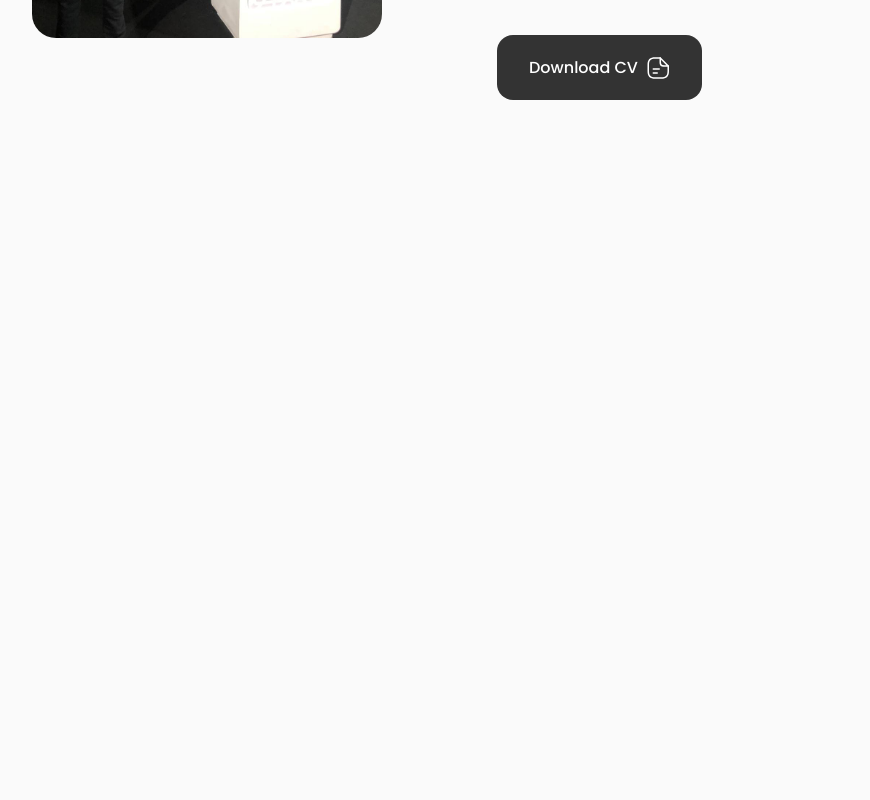
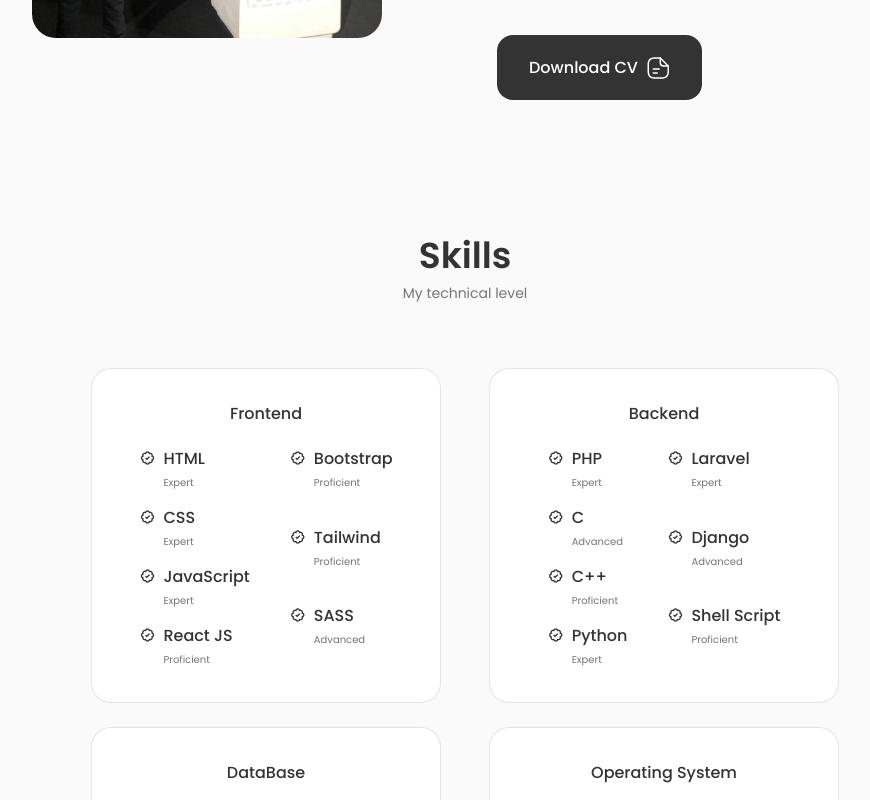
Before and after one commit to marouanedbibih/marouane-portfolio, a React (Vite) app: page / in a window 1280 px wide. Shown: the part 1360-2160 px from the top of the page, without its empty margins (175-1045 px from the left). Before the commit the page ends 1492 px from the top, so only its background shows below. Built offline with nearby package versions, Linux system fonts and the light colour scheme.

Commit message:
skills section for laptop phone & tablete

```diff
--- a/src/App.jsx
+++ b/src/App.jsx
@@ -3,6 +3,7 @@ import "./App.css";
 import Header from "./components/header/Header";
 import Home from "./components/home/Home";
 import About from "./components/about/About";
+import Skills from "./components/skills/Skills";
 
 function App() {
   return (
@@ -12,6 +13,7 @@ function App() {
         <main className="main">
           <Home />
           <About/>
+          <Skills/>
         </main>
       </div>
     </div>
--- /dev/null
+++ b/src/components/skills/CardSkill.jsx
@@ -0,0 +1,40 @@
+import React from "react";
+
+function CardSkill(props) {
+  // Divide the skills array into two separate arrays
+  const halfIndex = Math.ceil(props.skills.length / 2);
+  const firstHalfSkills = props.skills.slice(0, halfIndex);
+  const secondHalfSkills = props.skills.slice(halfIndex);
+
+  return (
+    <div className="skills__content">
+      <h3 className="skills__title">{props.category}</h3>
+      <div className="skills__box">
+        <div className="skills__group">
+          {firstHalfSkills.map((skill) => (
+            <div className="skills__data" key={skill.skill}>
+              <i className="bx bx-badge-check"></i>
+              <div className="skills__info">
+                <h3 className="skills__name">{skill.skill}</h3>
+                <span className="skills__level">{skill.level}</span>
+              </div>
+            </div>
+          ))}
+        </div>
+        <div className="skills__group">
+          {secondHalfSkills.map((skill) => (
+            <div className="skills__data" key={skill.skill}>
+              <i className="bx bx-badge-check"></i>
+              <div className="skills__info">
+                <h3 className="skills__name">{skill.skill}</h3>
+                <span className="skills__level">{skill.level}</span>
+              </div>
+            </div>
+          ))}
+        </div>
+      </div>
+    </div>
+  );
+}
+
+export default CardSkill;
--- /dev/null
+++ b/src/components/skills/Skills.jsx
@@ -0,0 +1,24 @@
+import React from "react";
+import "./skills.css";
+import CardSkill from "./CardSkill";
+import skills from "../../constants/skills.json";
+
+function Skills() {
+  return (
+    <section className="skills section" id="skills">
+      <h2 className="section__title">Skills</h2>
+      <span className="section__subtitle">My technical level</span>
+      <div className="skills__container container grid">
+        {skills.map((skill) => (
+          <CardSkill
+            key={skill.category}
+            category={skill.category}
+            skills={skill.skills}
+          />
+        ))}
+      </div>
+    </section>
+  );
+}
+
+export default Skills;
--- /dev/null
+++ b/src/components/skills/skills.css
@@ -0,0 +1,78 @@
+.skills__container {
+  grid-template-columns: repeat(2, 350px);
+  column-gap: 3rem;
+  justify-content: center;
+}
+
+.skills__content {
+  background-color: var(--container-color);
+  border: 1px solid rgba(0, 0, 0, 0.1);
+  padding: 2rem 3rem;
+  border-radius: 1.25rem;
+}
+
+.skills__title {
+  font-size: var(--normal-font-size);
+  font-weight: var(--font-medium);
+  text-align: center;
+  margin-bottom: var(--mb-1-5);
+}
+.skills__box {
+  display: flex;
+  justify-content: center;
+  column-gap: 2.5rem;
+}
+.skills__group {
+  display: grid;
+  align-items: flex-start;
+  row-gap: 1rem;
+}
+.skills__data {
+  display: flex;
+  column-gap: 0.5em;
+}
+
+skills_data {
+  display: flex;
+  column-gap: 0.5rem;
+}
+.skills .bx-badge-check {
+  font-size: 1rem;
+  color: var(--title-color);
+}
+
+.skills__name {
+  font-size: var(--normal-font-size);
+  font-weight: var(--font-medium);
+  line-height: 18px;
+}
+.skills__level {
+  font-size: var(--tiny-font-size);
+}
+
+/* For large devices */
+@media screen and (max-width: 992px) {
+  .skills__container {
+    grid-template-columns: max-content;
+    row-gap: 2rem;
+  }
+}
+/* For medium devices */
+@media screen and (max-width: 576px) {
+  .skills__container {
+    grid-template-columns: 1fr;
+  }
+  .skills__content {
+    padding: 1.5rem;
+  }
+}
+
+/* For small devices */
+@media screen and (max-width: 350px) {
+    .skills__box {
+       column-gap: 1.25rem;
+   }
+    .skills__name {
+      font-size: var(--small-font-size);
+  }
+}
--- /dev/null
+++ b/src/constants/skills.json
@@ -0,0 +1,178 @@
+[
+    {
+        "category": "Frontend",
+        "skills": [
+            {
+                "skill": "HTML",
+                "level": "Expert"
+            },
+            {
+                "skill": "CSS",
+                "level": "Expert"
+            },
+            {
+                "skill": "JavaScript",
+                "level": "Expert"
+            },
+            {
+                "skill": "React JS",
+                "level": "Proficient"
+            },
+            {
+                "skill": "Bootstrap",
+                "level": "Proficient"
+            },
+            {
+                "skill": "Tailwind",
+                "level": "Proficient"
+            },
+            {
+                "skill": "SASS",
+                "level": "Advanced"
+            }
+        ]
+    },
+    {
+        "category": "Backend",
+        "skills": [
+            {
+                "skill": "PHP",
+                "level": "Expert"
+            },
+            {
+                "skill": "C",
+                "level": "Advanced"
+            },
+            {
+                "skill": "C++",
+                "level": "Proficient"
+            },
+            {
+                "skill": "Python",
+                "level": "Expert"
+            },
+            {
+                "skill": "Laravel",
+                "level": "Expert"
+            },
+            {
+                "skill": "Django",
+                "level": "Advanced"
+            },
+            {
+                "skill": "Shell Script",
+                "level": "Proficient"
+            }
+        ]
+    },
+    {
+        "category": "DataBase",
+        "skills": [
+            {
+                "skill": "SQL",
+                "level": "Expert"
+            },
+            {
+                "skill": "T-SQL",
+                "level": "Expert"
+            },
+            {
+                "skill": "MySQL",
+                "level": "Expert"
+            },
+            {
+                "skill": "SQLite",
+                "level": "Expert"
+            },
+            {
+                "skill": "Microsoft SQL Server",
+                "level": "Proficient"
+            },
+            {
+                "skill": "Oracle",
+                "level": "Proficient"
+            }
+        ]
+    },
+    {
+        "category": "Operating System",
+        "skills": [
+            {
+                "skill": "Windows",
+                "level": "Proficient"
+            },
+            {
+                "skill": "Linux",
+                "level": "Expert"
+            },
+            {
+                "skill": "Ubuntu",
+                "level": "Expert"
+            },
+            {
+                "skill": "Kali Linux",
+                "level": "Proficient"
+            },
+            {
+                "skill": "Android",
+                "level": "Expert"
+            },
+            {
+                "skill": "IOS",
+                "level": "Expert"
+            },
+            {
+                "skill": "MAC OS",
+                "level": "Proficient"
+            }
+        ]
+    },
+    {
+        "category": "Server",
+        "skills": [
+            {
+                "skill": "Apache",
+                "level": "Advanced"
+            },
+            {
+                "skill": "Nginx",
+                "level": "Proficient"
+            }
+        ]
+    },
+    {
+        "category": "Desktop Software",
+        "skills": [
+            {
+                "skill": "C++",
+                "level": "Proficient"
+            },
+            {
+                "skill": "QT",
+                "level": "Proficient"
+            }
+        ]
+    },
+    {
+        "category": "CMS",
+        "skills": [
+            {
+                "skill": "Wordpress",
+                "level": "Proficient"
+            }
+        ]
+    },
+    {
+        "category": "Modeling",
+        "skills": [
+            {
+                "skill": "Mersie",
+                "level": "Expert"
+            },
+            {
+                "skill": "UML",
+                "level": "Expert"
+            }
+        ]
+    }
+]
```
